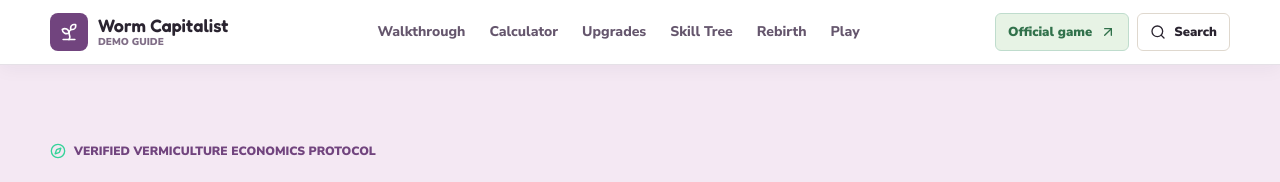
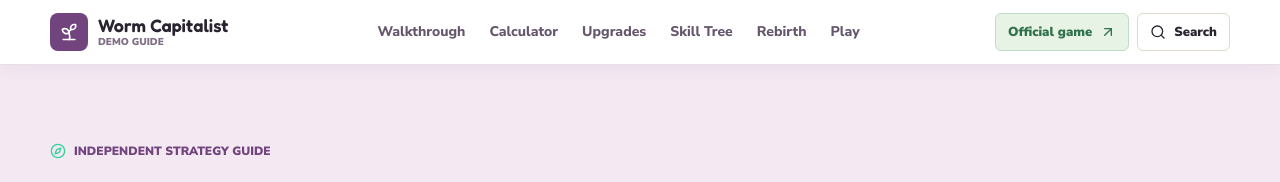
Before and after one commit to lianlele168/worm-capitalist-wiki, a Next.js app: page /guides in a window 1280 px wide. Shown: the top 182 px of the page. Built offline with nearby package versions, Linux system fonts and the light colour scheme.

Commit message:
fix(eaeat): remove fabricated author personas and unverified 'verified' claims

```diff
--- a/src/app/guides/page.tsx
+++ b/src/app/guides/page.tsx
@@ -63,7 +63,7 @@ export default function GuidesPage() {
         <div className="page-shell relative z-10 space-y-4">
           <p className="eyebrow flex items-center gap-2">
             <Compass className="w-4 h-4 text-emerald-400" />
-            Verified Vermiculture Economics Protocol
+            Independent strategy guide
           </p>
           <h1>Worm Capitalist: Strategy, Yields & Rebirth Roadmap</h1>
           <p className="max-w-2xl text-slate-300">
```
